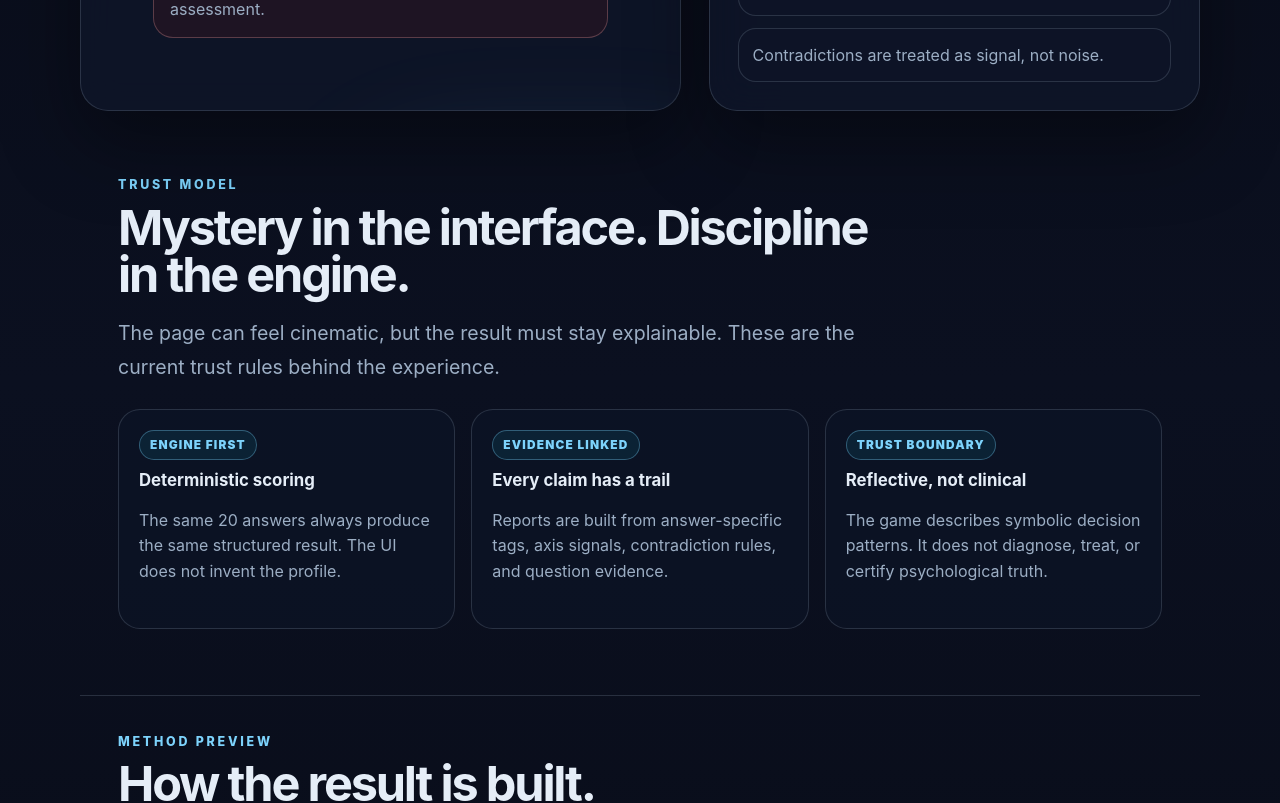
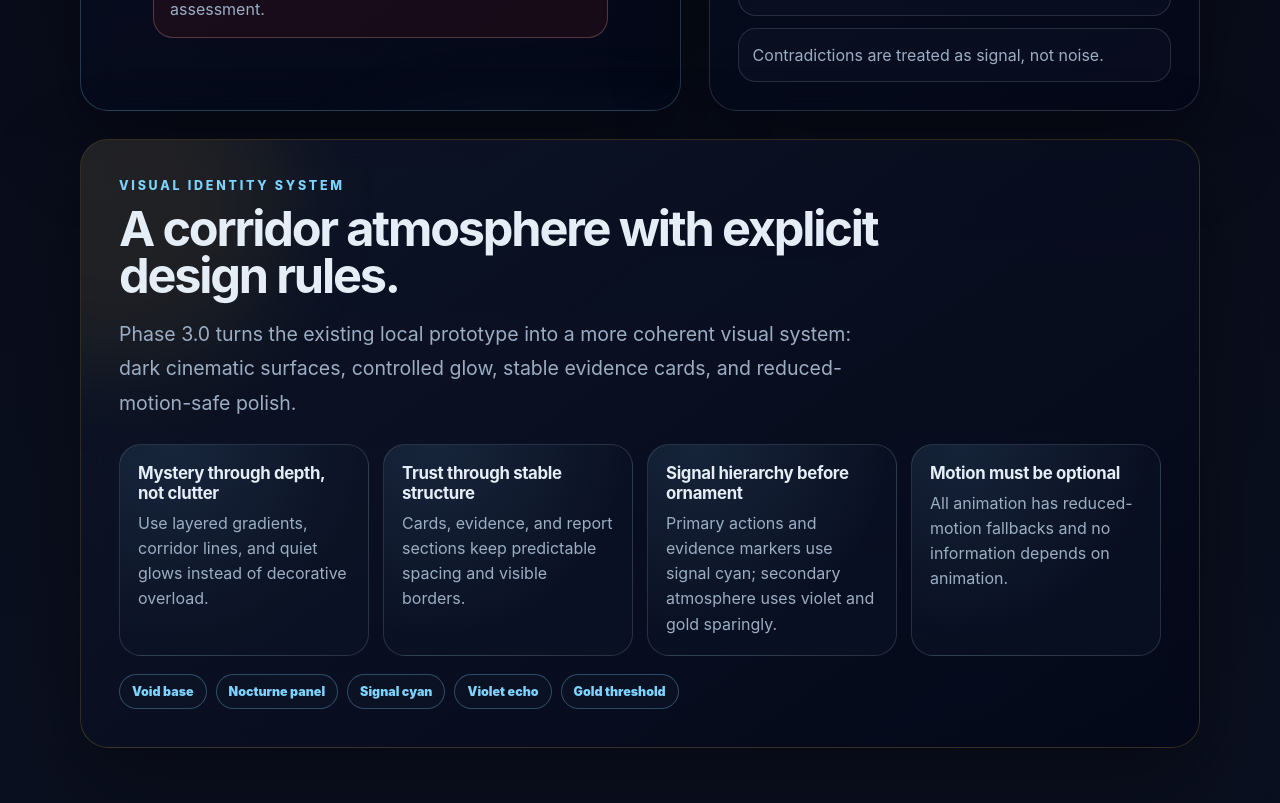
Before and after one commit to hiimOmagh/the-20-corridors, a Next.js app: page / in a window 1280 px wide. Shown: the part 1080-1883 px from the top of the page. Built offline with nearby package versions, Linux system fonts and the light colour scheme.

Commit message:
feat: add visual identity system

```diff
--- a/src/app/globals.css
+++ b/src/app/globals.css
@@ -1,20 +1,38 @@
 :root {
   color-scheme: dark;
-  --bg: #070912;
+  --color-void: #050711;
+  --color-depth: #070912;
+  --color-panel: #0f172a;
+  --color-signal: #7dd3fc;
+  --color-signal-strong: #38bdf8;
+  --color-echo: #a78bfa;
+  --color-threshold: #fbbf24;
+  --color-danger: #fca5a5;
+  --color-success: #86efac;
+  --bg: var(--color-depth);
   --bg-elevated: rgba(17, 24, 39, 0.72);
   --bg-card: rgba(15, 23, 42, 0.78);
+  --surface-panel: linear-gradient(145deg, rgba(15, 23, 42, 0.82), rgba(2, 6, 23, 0.74));
+  --surface-panel-strong: linear-gradient(145deg, rgba(15, 23, 42, 0.92), rgba(8, 47, 73, 0.34));
+  --surface-glass: rgba(15, 23, 42, 0.58);
   --line: rgba(148, 163, 184, 0.22);
   --line-strong: rgba(125, 211, 252, 0.34);
+  --line-threshold: rgba(251, 191, 36, 0.28);
   --text: #e5edf7;
   --muted: #9caec4;
   --soft: #6b7d93;
-  --accent: #7dd3fc;
-  --accent-strong: #38bdf8;
-  --danger: #fca5a5;
-  --success: #86efac;
+  --accent: var(--color-signal);
+  --accent-strong: var(--color-signal-strong);
+  --danger: var(--color-danger);
+  --success: var(--color-success);
+  --radius-xl: 36px;
   --radius-lg: 28px;
   --radius-md: 18px;
   --shadow: 0 30px 80px rgba(0, 0, 0, 0.38);
+  --shadow-lift: 0 28px 90px rgba(0, 0, 0, 0.42);
+  --motion-fast: 160ms ease;
+  --motion-medium: 240ms ease;
+  --space-section: clamp(22px, 4vw, 38px);
 }
 
 * {
@@ -31,9 +49,10 @@ body {
   margin: 0;
   color: var(--text);
   background:
-    radial-gradient(circle at 20% 0%, rgba(56, 189, 248, 0.16), transparent 34rem),
-    radial-gradient(circle at 80% 10%, rgba(124, 58, 237, 0.13), transparent 36rem),
-    linear-gradient(180deg, #070912 0%, #0b1020 52%, #070912 100%);
+    radial-gradient(circle at 16% -4%, rgba(125, 211, 252, 0.18), transparent 34rem),
+    radial-gradient(circle at 84% 6%, rgba(167, 139, 250, 0.14), transparent 36rem),
+    radial-gradient(circle at 50% 104%, rgba(251, 191, 36, 0.06), transparent 30rem),
+    linear-gradient(180deg, var(--color-void) 0%, #0b1020 52%, var(--color-void) 100%);
   font-family:
     Inter, ui-sans-serif, system-ui, -apple-system, BlinkMacSystemFont, "Segoe UI", sans-serif;
 }
@@ -71,7 +90,7 @@ button {
 .panel {
   border: 1px solid var(--line);
   border-radius: var(--radius-lg);
-  background: var(--bg-card);
+  background: var(--surface-panel);
   box-shadow: var(--shadow);
   backdrop-filter: blur(18px);
 }
@@ -138,7 +157,7 @@ h3 {
   color: #061018;
   background: linear-gradient(135deg, var(--accent), var(--accent-strong));
   font-weight: 800;
-  transition: transform 160ms ease, border-color 160ms ease, background 160ms ease;
+  transition: transform var(--motion-fast), border-color var(--motion-fast), background var(--motion-fast);
 }
 
 .button:hover {
@@ -233,7 +252,7 @@ h3 {
   height: 100%;
   border-radius: inherit;
   background: linear-gradient(90deg, var(--accent), var(--accent-strong));
-  transition: width 220ms ease;
+  transition: width var(--motion-medium);
 }
 
 .option-grid {
@@ -251,7 +270,7 @@ h3 {
   padding: 18px;
   color: var(--text);
   background: rgba(15, 23, 42, 0.56);
-  transition: transform 160ms ease, border-color 160ms ease, background 160ms ease;
+  transition: transform var(--motion-fast), border-color var(--motion-fast), background var(--motion-fast);
 }
 
 .option-button:hover,
@@ -758,7 +777,7 @@ h3 {
 .bullet-card,
 .evidence-card,
 .report-metric-card {
-  transition: transform 160ms ease, border-color 160ms ease, background 160ms ease;
+  transition: transform var(--motion-fast), border-color var(--motion-fast), background var(--motion-fast);
 }
 
 .trait-card:hover,
@@ -1592,7 +1611,7 @@ h3 {
   border: 1px solid var(--line);
   background: rgba(15, 23, 42, 0.5);
   cursor: pointer;
-  transition: transform 160ms ease, border-color 160ms ease, background 160ms ease;
+  transition: transform var(--motion-fast), border-color var(--motion-fast), background var(--motion-fast);
 }
 
 .feedback-rating {
@@ -1691,3 +1710,193 @@ h3 {
     display: grid;
   }
 }
+
+
+/* Phase 3.0 visual identity system */
+body::before {
+  content: "";
+  position: fixed;
+  inset: 0;
+  z-index: -1;
+  pointer-events: none;
+  background-image:
+    linear-gradient(rgba(125, 211, 252, 0.035) 1px, transparent 1px),
+    linear-gradient(90deg, rgba(125, 211, 252, 0.025) 1px, transparent 1px);
+  background-size: 72px 72px;
+  mask-image: radial-gradient(circle at 50% 18%, black 0%, transparent 72%);
+}
+
+body::after {
+  content: "";
+  position: fixed;
+  inset: 0;
+  z-index: -1;
+  pointer-events: none;
+  opacity: 0.12;
+  background: repeating-linear-gradient(90deg, transparent 0 17px, rgba(255, 255, 255, 0.08) 18px, transparent 19px);
+  mix-blend-mode: screen;
+}
+
+.panel,
+.quiz-card,
+.result-card,
+.result-hero-card,
+.report-section,
+.landing-scope-panel,
+.local-share-card,
+.feedback-status-card {
+  box-shadow: var(--shadow-lift);
+}
+
+.panel::selection,
+.local-share-card::selection,
+.share-preview::selection {
+  color: #061018;
+  background: var(--color-threshold);
+}
+
+.button {
+  box-shadow: 0 12px 34px rgba(56, 189, 248, 0.14);
+}
+
+.button.secondary {
+  box-shadow: none;
+}
+
+.button:focus-visible,
+.option-button:focus-visible,
+.review-dot:focus-visible,
+.feedback-rating:focus-visible,
+.feedback-focus-chip:focus-visible {
+  outline: 2px solid rgba(251, 191, 36, 0.74);
+  outline-offset: 3px;
+}
+
+.corridor-lines {
+  box-shadow: inset 0 0 90px rgba(2, 6, 23, 0.78), 0 24px 80px rgba(0, 0, 0, 0.24);
+}
+
+.corridor-lines::before {
+  background: linear-gradient(120deg, transparent 0%, rgba(125, 211, 252, 0.12) 44%, rgba(251, 191, 36, 0.08) 52%, transparent 62%);
+}
+
+.identity-signature-line {
+  height: 1px;
+  background: linear-gradient(90deg, transparent, rgba(125, 211, 252, 0.58), rgba(251, 191, 36, 0.4), transparent);
+}
+
+.landing-visual-system-panel {
+  position: relative;
+  overflow: hidden;
+  padding: var(--space-section);
+  border-color: rgba(251, 191, 36, 0.18);
+}
+
+.landing-visual-system-panel::before {
+  content: "";
+  position: absolute;
+  inset: -18% auto auto -12%;
+  width: 340px;
+  height: 340px;
+  border-radius: 999px;
+  background: rgba(251, 191, 36, 0.08);
+  filter: blur(48px);
+  pointer-events: none;
+}
+
+.landing-visual-system-panel > * {
+  position: relative;
+  z-index: 1;
+}
+
+.identity-principle-grid {
+  display: grid;
+  grid-template-columns: repeat(4, minmax(0, 1fr));
+  gap: 14px;
+}
+
+.identity-principle-card {
+  min-height: 188px;
+  border: 1px solid var(--line);
+  border-radius: 22px;
+  padding: 18px;
+  background:
+    radial-gradient(circle at 20% 0%, rgba(125, 211, 252, 0.1), transparent 12rem),
+    rgba(15, 23, 42, 0.46);
+}
+
+.identity-principle-card h3 {
+  letter-spacing: -0.02em;
+}
+
+.identity-principle-card p {
+  margin-bottom: 0;
+  color: var(--muted);
+  line-height: 1.58;
+}
+
+.identity-token-strip {
+  display: flex;
+  flex-wrap: wrap;
+  gap: 9px;
+  margin-top: 18px;
+}
+
+.identity-token-chip {
+  border: 1px solid var(--line);
+  border-radius: 999px;
+  padding: 9px 12px;
+  color: var(--muted);
+  background: rgba(15, 23, 42, 0.44);
+  font-size: 0.78rem;
+  font-weight: 900;
+}
+
+.identity-token-chip.color,
+.identity-token-chip.surface {
+  color: var(--accent);
+  border-color: rgba(125, 211, 252, 0.3);
+}
+
+.identity-token-chip.motion {
+  color: var(--color-threshold);
+  border-color: var(--line-threshold);
+}
+
+.result-hero-card,
+.quiz-card-polished,
+.landing-hero-panel {
+  border-color: rgba(125, 211, 252, 0.24);
+}
+
+.trait-card:hover,
+.axis-report-card:hover,
+.contradiction-report-card:hover,
+.bullet-card:hover,
+.evidence-card:hover,
+.report-metric-card:hover,
+.identity-principle-card:hover {
+  border-color: rgba(251, 191, 36, 0.28);
+}
+
+@media (max-width: 1040px) {
+  .identity-principle-grid {
+    grid-template-columns: repeat(2, minmax(0, 1fr));
+  }
+}
+
+@media (max-width: 640px) {
+  .identity-principle-grid {
+    grid-template-columns: 1fr;
+  }
+
+  .identity-principle-card {
+    min-height: 0;
+  }
+}
+
+@media (prefers-reduced-motion: reduce) {
+  body::after {
+    opacity: 0.04;
+  }
+}
--- a/src/app/page.tsx
+++ b/src/app/page.tsx
@@ -1,5 +1,6 @@
 import Link from 'next/link';
 import { PhaseBadge } from '@/components/PhaseBadge';
+import { visualIdentityPrinciples, visualIdentityTokens } from '@/features/visual/visualIdentity';
 import {
   landingCtas,
   landingMethodSteps,
@@ -12,7 +13,7 @@ export default function HomePage() {
     <main className="page-shell landing-shell">
       <section className="hero-grid landing-hero-grid" aria-labelledby="landing-title">
         <div className="panel hero-panel landing-hero-panel">
-          <PhaseBadge label="Phase 2.6 trust UX" />
+          <PhaseBadge label="Phase 3.0 visual identity" />
           <p className="kicker">The 20 Corridors</p>
           <h1 id="landing-title">Walk through 20 symbolic corridors.</h1>
           <p className="lede">
@@ -43,6 +44,33 @@ export default function HomePage() {
             <span>Contradictions are treated as signal, not noise.</span>
           </div>
         </aside>
+      </section>
+
+
+      <section className="panel landing-visual-system-panel" aria-labelledby="visual-system-title">
+        <div className="section-heading">
+          <p className="kicker">Visual identity system</p>
+          <h2 id="visual-system-title">A corridor atmosphere with explicit design rules.</h2>
+          <p className="lede">
+            Phase 3.0 turns the existing local prototype into a more coherent visual system: dark cinematic
+            surfaces, controlled glow, stable evidence cards, and reduced-motion-safe polish.
+          </p>
+        </div>
+        <div className="identity-principle-grid">
+          {visualIdentityPrinciples.map((principle) => (
+            <article className="identity-principle-card" key={principle.title}>
+              <h3>{principle.title}</h3>
+              <p>{principle.rule}</p>
+            </article>
+          ))}
+        </div>
+        <div className="identity-token-strip" aria-label="Visual identity token preview">
+          {visualIdentityTokens.slice(0, 5).map((token) => (
+            <span className={`identity-token-chip ${token.category}`} key={token.cssVariable}>
+              {token.name}
+            </span>
+          ))}
+        </div>
       </section>
 
       <section className="landing-section" aria-labelledby="trust-title">
--- /dev/null
+++ b/src/features/visual/visualIdentity.ts
@@ -0,0 +1,91 @@
+export type VisualTokenCategory = 'color' | 'surface' | 'radius' | 'shadow' | 'motion' | 'spacing';
+
+export interface VisualIdentityToken {
+  readonly name: string;
+  readonly cssVariable: string;
+  readonly category: VisualTokenCategory;
+  readonly usage: string;
+}
+
+export interface VisualIdentityPrinciple {
+  readonly title: string;
+  readonly rule: string;
+}
+
+export const visualIdentityTokens: readonly VisualIdentityToken[] = [
+  {
+    name: 'Void base',
+    cssVariable: '--color-void',
+    category: 'color',
+    usage: 'Primary page background and deep corridor edges.'
+  },
+  {
+    name: 'Nocturne panel',
+    cssVariable: '--surface-panel',
+    category: 'surface',
+    usage: 'Glass-panel base for landing, quiz, and report cards.'
+  },
+  {
+    name: 'Signal cyan',
+    cssVariable: '--color-signal',
+    category: 'color',
+    usage: 'Primary action, evidence chips, progress, and report highlights.'
+  },
+  {
+    name: 'Violet echo',
+    cssVariable: '--color-echo',
+    category: 'color',
+    usage: 'Secondary atmospheric glow and corridor depth accents.'
+  },
+  {
+    name: 'Gold threshold',
+    cssVariable: '--color-threshold',
+    category: 'color',
+    usage: 'Premium visual accent for identity signatures and key thresholds.'
+  },
+  {
+    name: 'Glass line',
+    cssVariable: '--line',
+    category: 'surface',
+    usage: 'Default card and section separators.'
+  },
+  {
+    name: 'Large corridor radius',
+    cssVariable: '--radius-lg',
+    category: 'radius',
+    usage: 'Main panels and report sections.'
+  },
+  {
+    name: 'Controlled lift',
+    cssVariable: '--motion-fast',
+    category: 'motion',
+    usage: 'Small hover transitions only; never critical for comprehension.'
+  }
+] as const;
+
+export const visualIdentityPrinciples: readonly VisualIdentityPrinciple[] = [
+  {
+    title: 'Mystery through depth, not clutter',
+    rule: 'Use layered gradients, corridor lines, and quiet glows instead of decorative overload.'
+  },
+  {
+    title: 'Trust through stable structure',
+    rule: 'Cards, evidence, and report sections keep predictable spacing and visible borders.'
+  },
+  {
+    title: 'Signal hierarchy before ornament',
+    rule: 'Primary actions and evidence markers use signal cyan; secondary atmosphere uses violet and gold sparingly.'
+  },
+  {
+    title: 'Motion must be optional',
+    rule: 'All animation has reduced-motion fallbacks and no information depends on animation.'
+  }
+] as const;
+
+export function getVisualIdentityTokenNames(): readonly string[] {
+  return visualIdentityTokens.map((token) => token.name);
+}
+
+export function getVisualIdentityPrincipleTitles(): readonly string[] {
+  return visualIdentityPrinciples.map((principle) => principle.title);
+}
```
Also changed, not shown: 4 other files (tests, documents, lock files or other folders).
